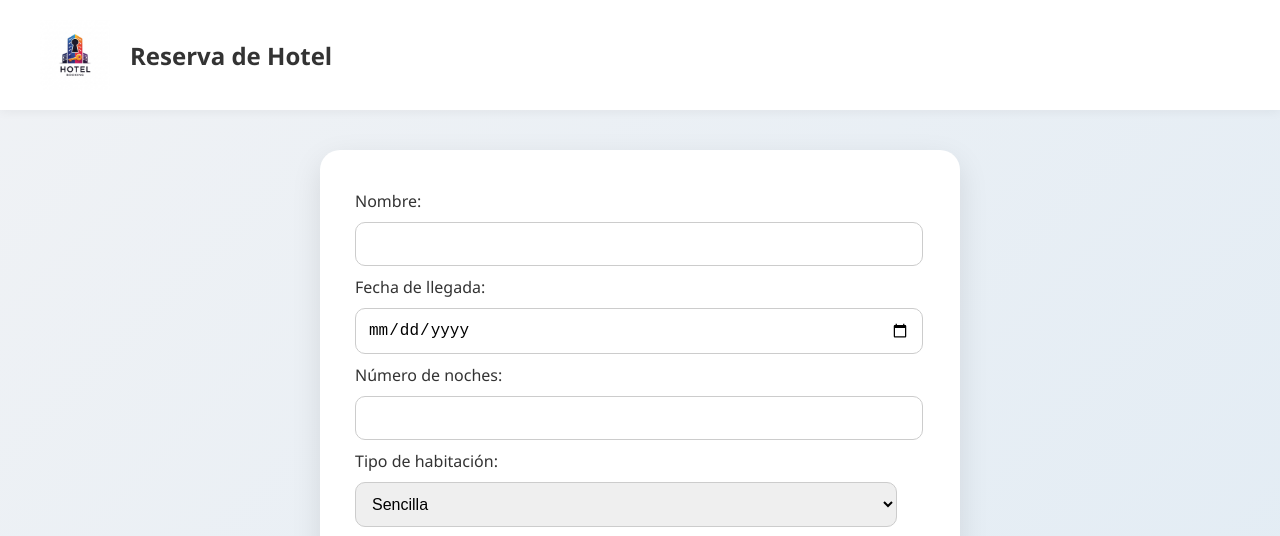
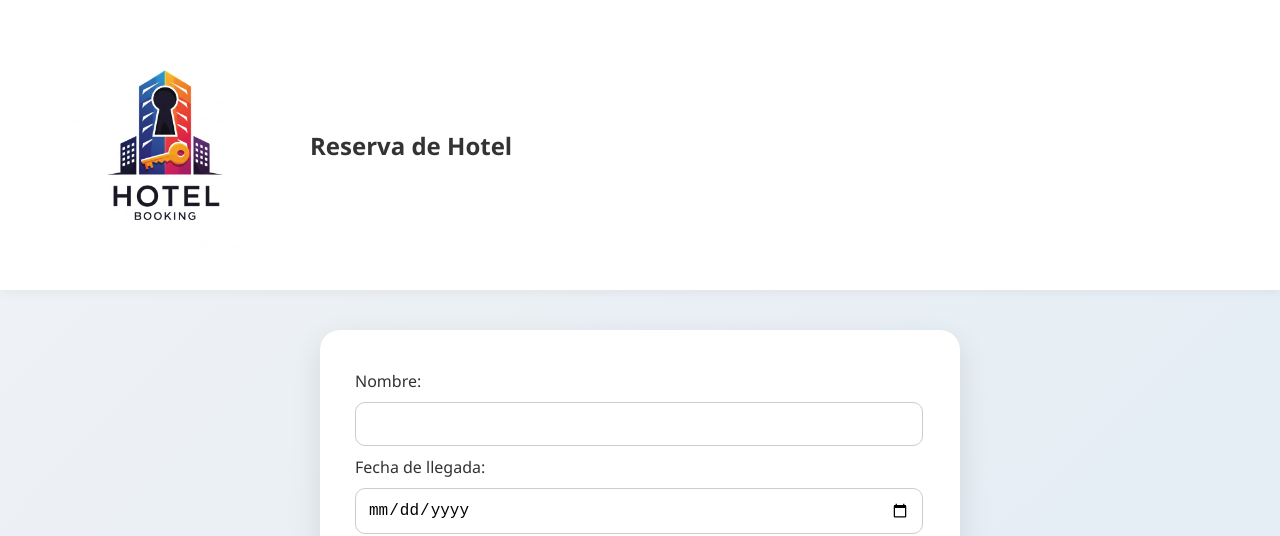
Before and after one commit to jfva9119/Hotel_Booking, a plain HTML site: page index.html in a window 1280 px wide. Shown: the top 536 px of the page. Drawn offline with nearby package versions, Linux system fonts and the light colour scheme.

Commit message:
Update index.html
FIXING LOGO SIZE

```diff
--- a/index.html
+++ b/index.html
@@ -9,7 +9,7 @@
 </head>
 <body>
     <header>
-        <img src="img/hotelbooking.jpg" alt="Logo del Hotel">
+        <img src="img/hotelbooking.jpg" alt="Logo del Hotel" style="width: 250px; height: auto;">
         <h1>Reserva de Hotel</h1>
     </header>
 
```
